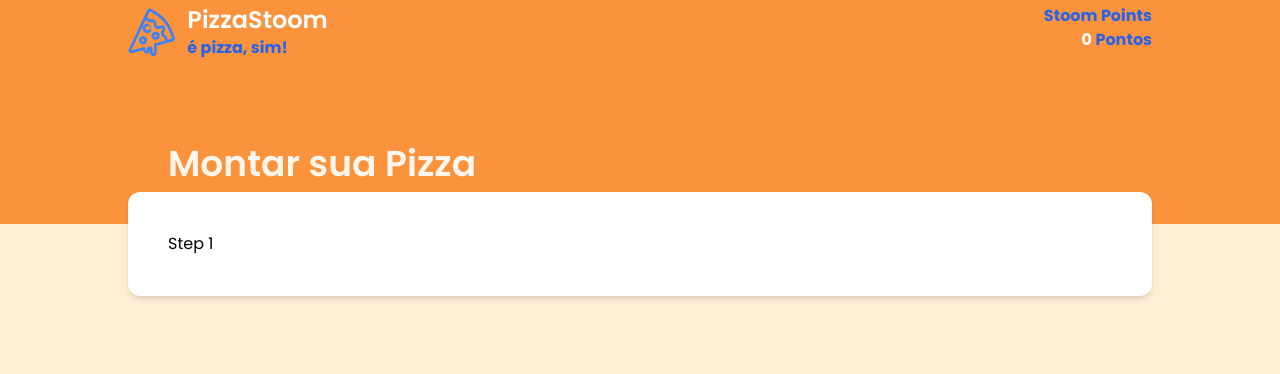
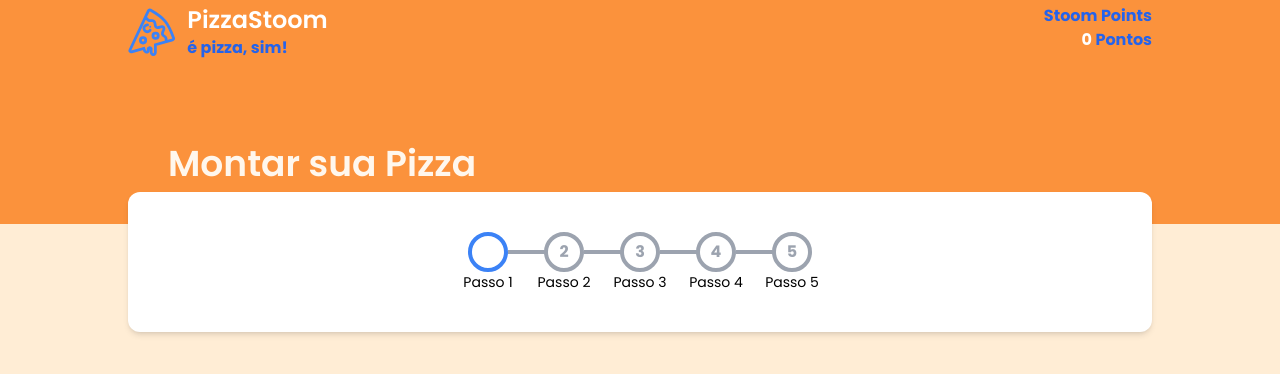
Before and after one commit to AlexsanderKevin/react-pizzaria, a React (Create React App) app: page /form in a window 1280 px wide. Shown: the top 374 px of the page. Built offline with nearby package versions, Linux system fonts and the light colour scheme; the HTML template or start-up script is replaced by a standard one.

Commit message:
finished the step indicator

```diff
--- a/src/components/Button/Button.tsx
+++ b/src/components/Button/Button.tsx
@@ -10,9 +10,9 @@ export default function Button({ children, className, handleClick, type = 'prima
   return (
     <button
       className={`
-        ${type === 'primary' && 'bg-blue-600 hover:bg-blue-700'}
+        ${type === 'primary' && 'text-white bg-blue-600 hover:bg-blue-700'}
         ${type === 'secondary' && 'bg-white hover:bg-blue-500 hover:text-white border-2 border-blue-500 text-blue-500 font-semibold'}
-        text-white font-bold py-2 px-4 rounded-lg  active:scale-95 duration-200 ${className}
+        font-bold py-2 px-4 rounded-lg  active:scale-95 duration-200 ${className}
       `}
       onClick={handleClick}
     >
--- a/src/pages/FinishOrder/FinishOrder.tsx
+++ b/src/pages/FinishOrder/FinishOrder.tsx
@@ -52,7 +52,7 @@ export default function FinishOrder() {
             <p className="text-orange-900 capitalize">R${ promoPizza?.price.toFixed(2) }</p>
           </div>
 
-          <div className="flex flex-col sm:flex-row gap-3 sm:gap-5 mt-5">
+          <div className="flex flex-col-reverse sm:flex-row gap-3 sm:gap-5 mt-5">
             <Button
               type="secondary"
               handleClick={() => navigate('/')}
--- a/src/pages/Form/StepIndicator.tsx
+++ b/src/pages/Form/StepIndicator.tsx
@@ -1,10 +1,42 @@
-import React, { useContext } from "react";
+import React, { ReactNode, useContext } from "react";
 import { FormContext } from "./FormContext.tsx";
 
-export default function StepIndicator() {
+interface IStepProps {
+  stepNumber: number;
+}
+export function Step({ stepNumber }: IStepProps) {
   const formContext = useContext( FormContext )
 
-  return (
-    <>Step { formContext?.step }</>
+  return(
+    <div className="flex flex-col items-center relative">
+      <div
+        className={`
+          flex justify-center items-center bg-white border-4  rounded-full h-10 w-10  font-bold
+
+          ${ stepNumber > 1 && "before:content-[' '] before:h-1 before:w-10 before:absolute before:-translate-x-9 before:z-0 z-1" }
+
+          ${ Number(formContext?.step) >= stepNumber ?
+            'bg-blue-500 border-blue-500 text-white before:bg-blue-500' :
+            'text-gray-400 border-gray-400 before:bg-gray-400'
+          }
+        `}
+      >{stepNumber}</div>
+      <p className="w-14 text-sm text-center">Passo {stepNumber}</p>
+    </div>
   )
 }
+
+export default function StepIndicator() {
+
+  return (
+    <div className="flex w-full justify-center gap-5">
+
+      <Step stepNumber={1}/>
+      <Step stepNumber={2}/>
+      <Step stepNumber={3}/>
+      <Step stepNumber={4}/>
+      <Step stepNumber={5}/>
+
+    </div>
+  )
+}
```
